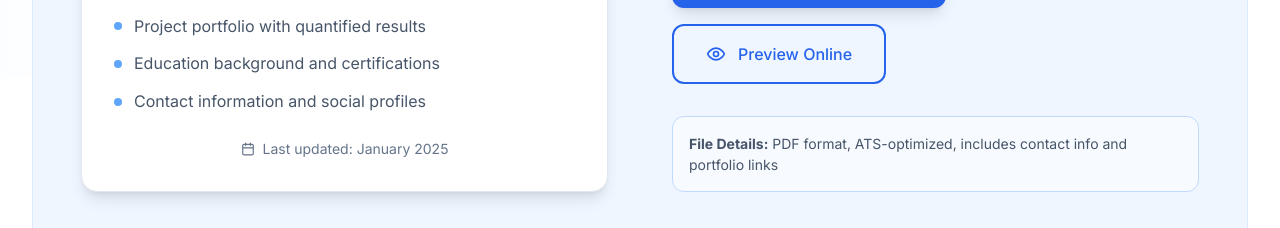
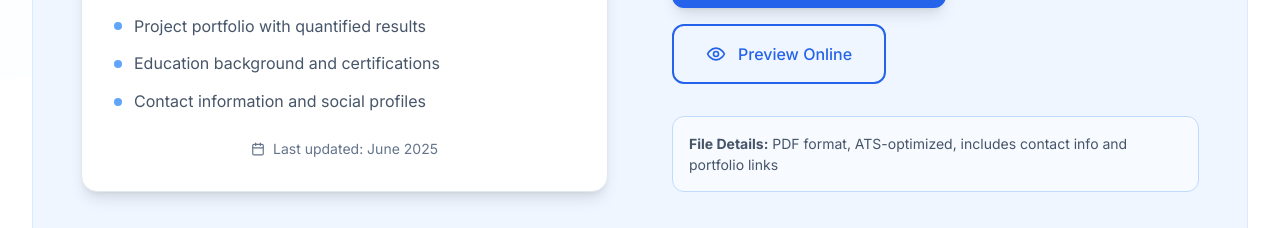
Before and after one commit to codermillat/portfolio, a React (Vite) app: page / in a window 1280 px wide. Shown: the part 10940-11168 px from the top of the page. Built offline with nearby package versions, Linux system fonts and the light colour scheme.

Commit message:
Update Resume Last Updated Date

```diff
--- a/src/components/Resume.tsx
+++ b/src/components/Resume.tsx
@@ -213,7 +213,7 @@ const Resume: React.FC = () => {
 
                     <div className="flex items-center justify-center gap-2 text-sm text-gray-500">
                       <Calendar size={14} />
-                      <span>Last updated: January 2025</span>
+                      <span>Last updated: June 2025</span>
                     </div>
                   </div>
                 </div>
```
